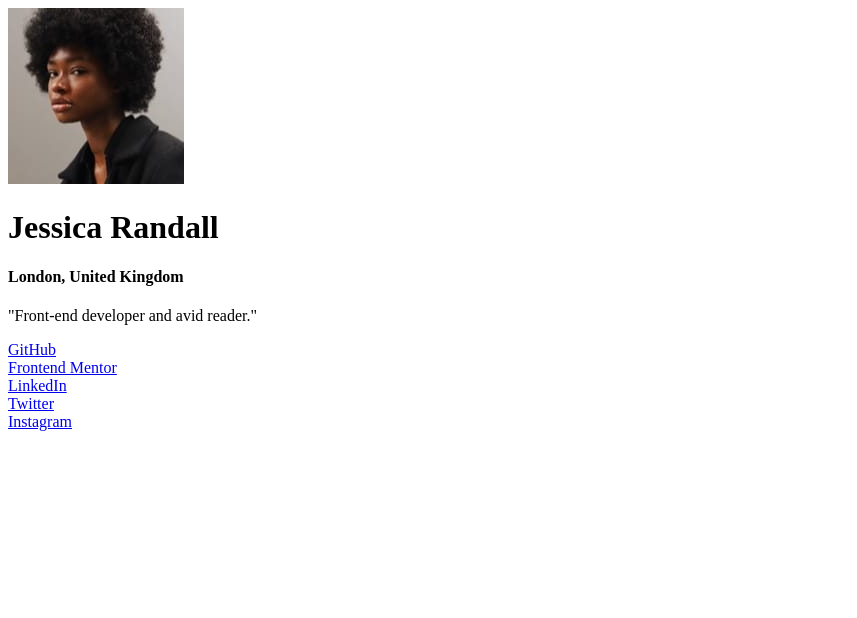
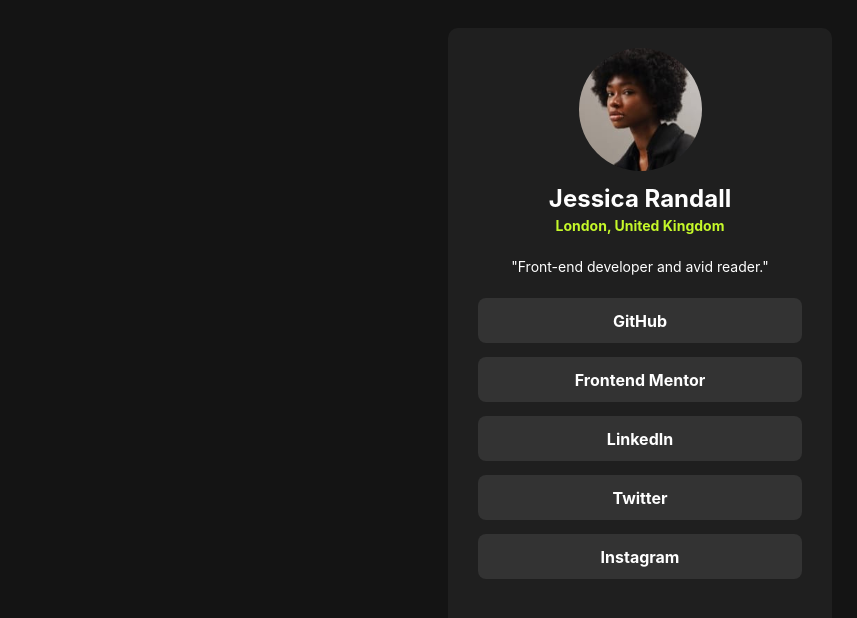
Before and after one commit to Malaika134/SocialLinkProfile, a plain HTML site: page index.html in a window 1280 px wide. Shown: the whole page, without its empty margins (0-857 px from the left). Drawn offline with Linux system fonts and the light colour scheme; the site is published under a folder, as on GitHub Pages, so addresses that start at the root find nothing.

Commit message:
Update index.html

```diff
--- a/index.html
+++ b/index.html
@@ -5,7 +5,7 @@
     <meta charset="UTF-8">
     <meta name="viewport" content="width=device-width, initial-scale=1.0">
     <title>Social Link Profile</title>
-    <link rel="stylesheet" href="/socialLinkprofile/style.css">
+    <link rel="stylesheet" href="socialLinkprofile/style.css">
 </head>
 
 <body>
```
